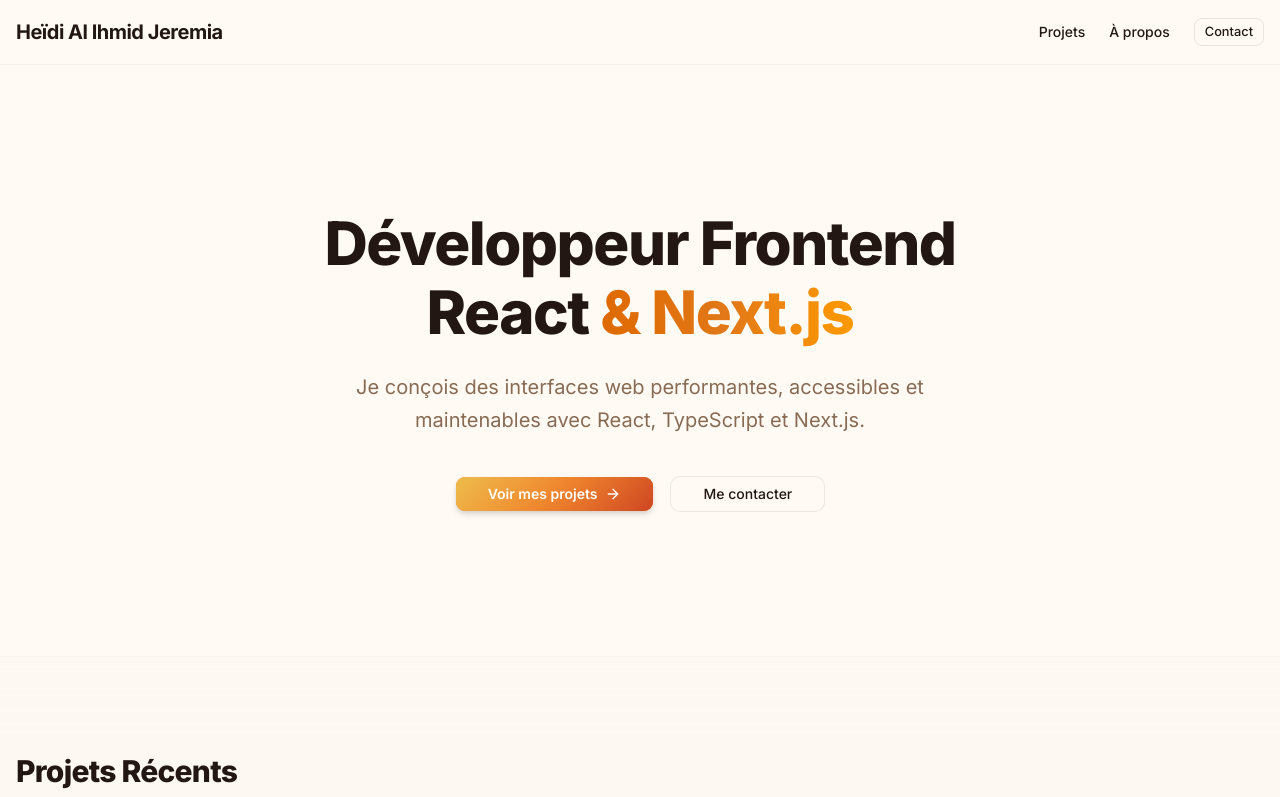
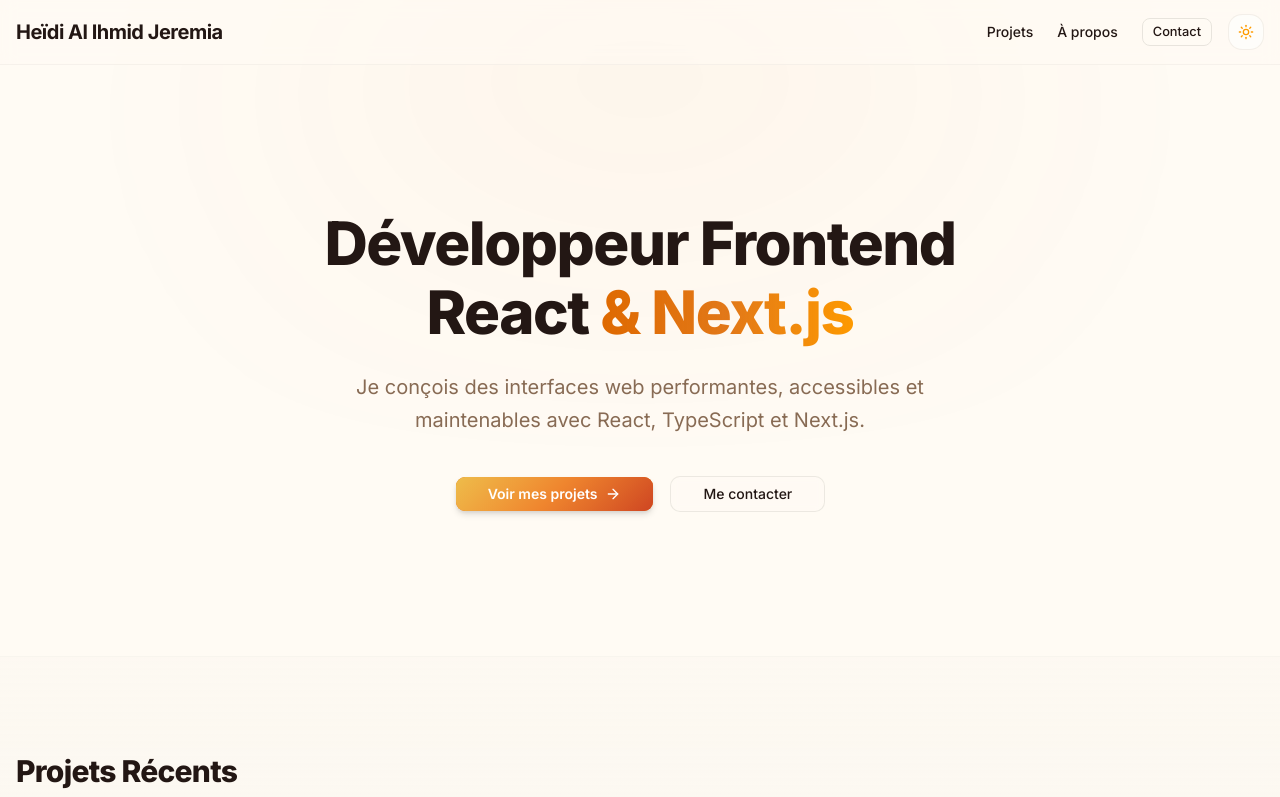
Before and after one commit to Innovat1k/frontend-portfolio, a Next.js app: page / in a window 1280 px wide. Shown: the top 797 px of the page. Built offline with nearby package versions, Linux system fonts and the light colour scheme.

Commit message:
feat: add dark mode theme

```diff
--- a/package.json
+++ b/package.json
@@ -14,6 +14,7 @@
     "clsx": "^2.1.1",
     "lucide-react": "^1.16.0",
     "next": "16.2.6",
+    "next-themes": "^0.4.6",
     "radix-ui": "^1.4.3",
     "react": "19.2.4",
     "react-dom": "19.2.4",
--- a/src/app/globals.css
+++ b/src/app/globals.css
@@ -170,3 +170,27 @@
     left: 150%;
   }
 }
+
+/* Overall smooth transition for theme change */
+html {
+  scroll-behavior: smooth;
+}
+
+html.light,
+html.dark,
+html.light body,
+html.dark body {
+  transition: background-color 0.4s cubic-bezier(0.4, 0, 0.2, 1),
+              color 0.4s cubic-bezier(0.4, 0, 0.2, 1);
+}
+
+html.light .bg-card,
+html.dark .bg-card,
+html.light .bg-muted,
+html.dark .bg-muted,
+html.light .border-border,
+html.dark .border-border {
+  transition: background-color 0.4s cubic-bezier(0.4, 0, 0.2, 1),
+              border-color 0.4s cubic-bezier(0.4, 0, 0.2, 1),
+              color 0.4s cubic-bezier(0.4, 0, 0.2, 1);
+}
--- a/src/app/layout.tsx
+++ b/src/app/layout.tsx
@@ -4,6 +4,7 @@
 import Header from "@/components/layout/Header";
 import Footer from "@/components/layout/Footer";
 import { content } from "@/lib/content";
+import { ThemeProvider } from "@/components/providers/theme-provider";
 
 const inter = Inter({ subsets: ["latin"] });
 
@@ -20,11 +21,26 @@
   children: React.ReactNode;
 }) {
   return (
-    <html lang="en">
-      <body className={`${inter.className} min-h-screen flex flex-col`}>
-        <Header />
-        <main className="flex-1">{children}</main>
-        <Footer />
+    <html lang="fr" suppressHydrationWarning>
+      <body
+        className={`${inter.className} min-h-screen flex flex-col bg-background text-foreground antialiased relative overflow-x-hidden`}
+      >
+        <ThemeProvider
+          attribute="class"
+          defaultTheme="system"
+          enableSystem
+          disableTransitionOnChange
+        >
+          <div
+            className="fixed top-0 left-1/2 -translate-x-1/2 w-full max-w-200 h-125 rounded-full blur-[140px] opacity-40 pointer-events-none transition-colors duration-700 ease-in-out -z-10
+            bg-linear-to-b from-primary/30 via-transparent to-transparent
+          dark:from-orange-500/10 dark:via-transparent dark:to-transparent"
+          />
+
+          <Header />
+          <main className="flex-1 relative">{children}</main>
+          <Footer />
+        </ThemeProvider>
       </body>
     </html>
   );
--- a/src/components/ProjectCard.tsx
+++ b/src/components/ProjectCard.tsx
@@ -13,11 +13,13 @@
       className="group flex flex-col h-full bg-card border border-border/40 rounded-2xl overflow-hidden
       hover:border-primary/30 hover:shadow-2xl hover:shadow-primary/5 transition-all duration-300 ease-out hover:-translate-y-1 relative"
     >
-      {/* Zone Image */}
+      {/* Image area with subtle texture */}
       <div className="relative h-48 bg-linear-to-br from-muted via-muted/60 to-background flex items-center justify-center overflow-hidden border-b border-border/30">
+        {/* Very subtle background grid */}
         <div className="absolute inset-0 opacity-[0.03] bg-[linear-gradient(to_right,#808080_1px,transparent_1px),linear-gradient(to_bottom,#808080_1px,transparent_1px)] bg-size-[14px_24px]" />
 
-        <div className="absolute inset-0 bg-radial from-primary/10 to-transparent opacity-0 group-hover:opacity-100 transition-opacity duration-500" />
+        {/* Sunset glow on hover */}
+        <div className="absolute inset-0 bg-linear-to-t from-primary/10 to-transparent opacity-0 group-hover:opacity-100 transition-opacity duration-500 pointer-events-none" />
 
         <span className="relative z-10 text-[11px] font-bold tracking-wider uppercase text-primary bg-primary/10 border border-primary/20 backdrop-blur-md px-3 py-1 rounded-md shadow-xs">
           {project.tags[0]}
--- a/src/components/layout/Header.tsx
+++ b/src/components/layout/Header.tsx
@@ -5,6 +5,7 @@
 import { Button } from "@/components/ui/button";
 import { content } from "@/lib/content";
 import { Menu, X } from "lucide-react";
+import { ThemeToggle } from "../ui/theme-toggle";
 
 export default function Header() {
   const [isOpened, setIsOpened] = useState(false);
@@ -37,7 +38,8 @@
         </Link>
 
         {/* Desktop Navigation */}
-        <nav className="hidden items-center gap-6 md:flex">
+        <div className="hidden items-center gap-4 md:flex">
+          <nav className="flex items-center gap-6">
             <Link
               href="/projects"
               className="text-sm font-medium transition-colors hover:text-primary"
@@ -57,6 +59,15 @@
             </Button>
           </nav>
 
+          {/* Theme Toggle Desktop */}
+          <ThemeToggle />
+        </div>
+
+        {/* Mobile Actions */}
+        <div className="flex items-center gap-2 md:hidden">
+          {/* Theme Toggle Mobile */}
+          <ThemeToggle />
+
           {/* Mobile Button */}
           <button
             onClick={() => setIsOpened(!isOpened)}
@@ -68,11 +79,11 @@
               backdrop-blur-xl
               transition-colors
               hover:bg-muted
-            md:hidden
             "
           >
             {isOpened ? <X size={20} /> : <Menu size={20} />}
           </button>
+        </div>
       </div>
 
       {/* Mobile Menu */}
--- /dev/null
+++ b/src/components/providers/theme-provider.tsx
@@ -0,0 +1,10 @@
+"use client";
+
+import {
+  ThemeProvider as NextThemesProvider,
+  ThemeProviderProps,
+} from "next-themes";
+
+export function ThemeProvider({ children, ...props }: ThemeProviderProps) {
+  return <NextThemesProvider {...props}>{children}</NextThemesProvider>;
+}
--- /dev/null
+++ b/src/components/ui/theme-toggle.tsx
@@ -0,0 +1,28 @@
+"use client";
+
+import { Moon, Sun } from "lucide-react";
+import { useTheme } from "next-themes";
+import { Button } from "@/components/ui/button";
+import { content } from "@/lib/content";
+
+export function ThemeToggle() {
+  const { theme, setTheme } = useTheme();
+
+  return (
+    <Button
+      variant="ghost"
+      size="icon"
+      onClick={() => setTheme(theme === "light" ? "dark" : "light")}
+      className="w-9 h-9 rounded-xl border border-border/50 bg-card/50 hover:bg-muted/80 hover:border-primary/30 hover:shadow-sunset-sm transition-all duration-300 relative group overflow-hidden cursor-pointer"
+      aria-label={content.buttons.toggle_theme || "Changer le thème"}
+    >
+      {/* Sun: Visible in Light, turns and disappears in Dark */}
+      <Sun className="h-[1.15rem] w-[1.15rem] text-amber-500 transition-all duration-500 ease-[cubic-bezier(0.34,1.56,0.64,1)] rotate-0 scale-100 dark:-rotate-90 dark:scale-0 absolute" />
+
+      {/* Moon : Hidden in Light, appears and turns in Dark */}
+      <Moon className="h-[1.15rem] w-[1.15rem] text-indigo-400 transition-all duration-500 ease-[cubic-bezier(0.34,1.56,0.64,1)] rotate-90 scale-0 dark:rotate-0 dark:scale-100 absolute" />
+
+      <span className="absolute inset-0 bg-radial from-foreground/5 to-transparent opacity-0 group-hover:opacity-100 transition-opacity duration-500 pointer-events-none" />
+    </Button>
+  );
+}
--- a/src/lib/content.ts
+++ b/src/lib/content.ts
@@ -99,6 +99,7 @@
     download_cv: "Télécharger mon CV",
     send_message: "Envoyer le message",
     back: "Retour",
+    toggle_theme: "Changer le thème",
   },
 
   // Metrics & Labels
```
Also changed, not shown: 1 other file (tests, documents, lock files or other folders). Lines whose indentation alone changed are shown as unchanged.
